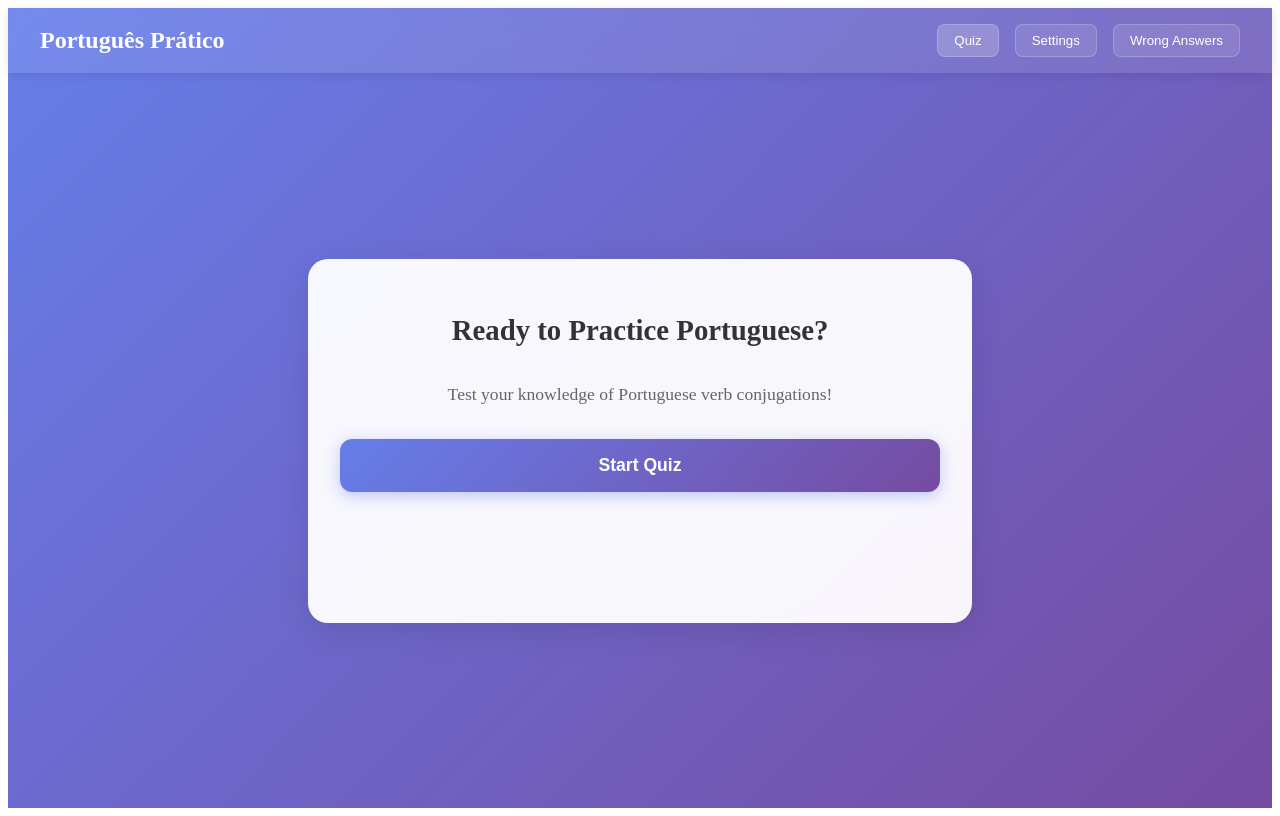
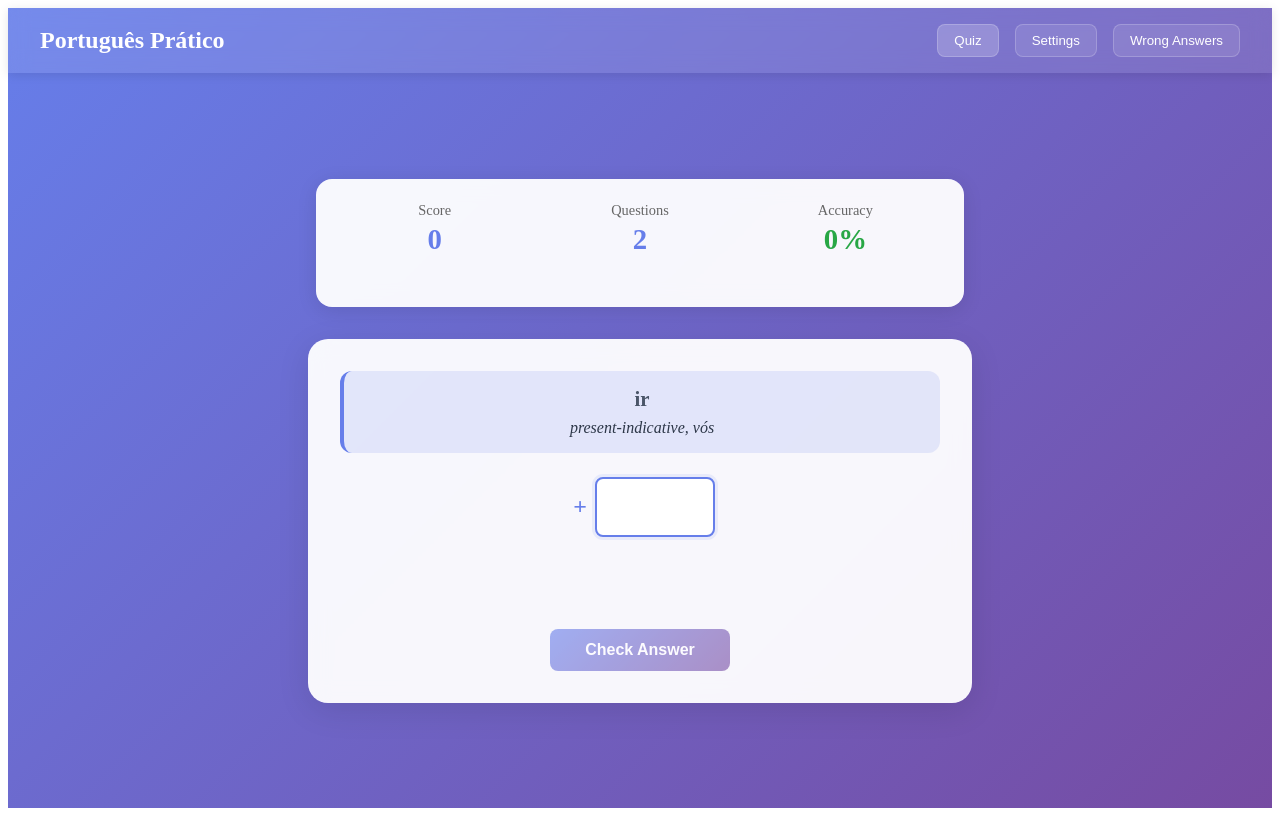
Before and after one commit to oriooctopus/portugues-practico, a React (Vite) app in the folder portugues-pratico/: page / in a window 1280 px wide. Built offline with nearby package versions, Linux system fonts and the light colour scheme.

Commit message:
add keypress listener

```diff
--- a/portugues-pratico/src/components/Feedback.tsx
+++ b/portugues-pratico/src/components/Feedback.tsx
@@ -12,6 +12,12 @@ const FeedbackContainer = styled.div<{
       : props.isCorrect === false
       ? "rgba(220, 53, 69, 0.1)"
       : "transparent"};
+`;
+
+const ButtonsContainer = styled.div`
+  display: flex;
+  gap: 1rem;
+  justify-content: center;
 `;
 
 const CorrectAnswer = styled.div<{
@@ -35,10 +41,7 @@ const CorrectAnswer = styled.div<{
   transition: opacity 0.2s ease;
 `;
 
-const ActionButton = styled.button<{
-  isAnswered: boolean;
-  disabled?: boolean;
-}>`
+const BaseButton = styled.button`
   background: linear-gradient(
     135deg,
     #667eea 0%,
@@ -50,11 +53,28 @@ const ActionButton = styled.button<{
   border-radius: 8px;
   font-size: 1rem;
   font-weight: 600;
+  cursor: pointer;
+  transition: all 0.2s ease;
+  width: 180px;
+  flex-shrink: 0;
+
+  &:hover {
+    transform: translateY(-1px);
+    box-shadow: 0 4px 15px
+      rgba(102, 126, 234, 0.4);
+  }
+`;
+
+const ActionButton = styled(
+  BaseButton,
+)<{
+  isAnswered: boolean;
+  disabled?: boolean;
+}>`
   cursor: ${(props) =>
     props.disabled
       ? "not-allowed"
       : "pointer"};
-  transition: all 0.2s ease;
   margin-top: 1rem;
   opacity: ${(props) =>
     props.disabled ? 0.6 : 1};
@@ -77,6 +97,7 @@ interface FeedbackProps {
   fullConjugation: string;
   onNext: () => void;
   onCheckAnswer: () => void;
+  onRetry: () => void;
   isAnswered: boolean;
   userAnswer: string;
 }
@@ -88,6 +109,7 @@ export const Feedback: React.FC<
   fullConjugation,
   onNext,
   onCheckAnswer,
+  onRetry,
   isAnswered,
   userAnswer,
 }) => {
@@ -128,6 +150,18 @@ export const Feedback: React.FC<
           ) : null}
         </CorrectAnswer>
       )}
+
+      <ButtonsContainer>
+        {isAnswered &&
+          isCorrect === false && (
+            <ActionButton
+              onClick={onRetry}
+              isAnswered={isAnswered}
+            >
+              Try Again
+            </ActionButton>
+          )}
+
         <ActionButton
           onClick={handleButtonClick}
           isAnswered={isAnswered}
@@ -137,6 +171,7 @@ export const Feedback: React.FC<
             ? "Next Question"
             : "Check Answer"}
         </ActionButton>
+      </ButtonsContainer>
     </FeedbackContainer>
   );
 };
--- a/portugues-pratico/src/components/QuestionCard.tsx
+++ b/portugues-pratico/src/components/QuestionCard.tsx
@@ -89,7 +89,7 @@ interface QuestionCardProps {
   onAnswerChange: (
     answer: string,
   ) => void;
-  onKeyPress: (
+  onKeyPress?: (
     e: React.KeyboardEvent,
   ) => void;
 }
@@ -163,7 +163,9 @@ export const QuestionCard: React.FC<
               e.target.value,
             )
           }
-          onKeyPress={onKeyPress}
+          onKeyPress={
+            onKeyPress || undefined
+          }
           disabled={isAnswered}
           autoFocus
         />
--- a/portugues-pratico/src/components/QuizView.tsx
+++ b/portugues-pratico/src/components/QuizView.tsx
@@ -1,4 +1,6 @@
-import React from "react";
+import React, {
+  useEffect,
+} from "react";
 import styled from "@emotion/styled";
 import { useQuiz } from "../context/useQuiz";
 import { useSettings } from "../context/useSettings";
@@ -39,36 +41,6 @@ const FeedbackArea = styled.div`
   margin-top: auto;
 `;
 
-const StartButton = styled.button`
-  background: linear-gradient(
-    135deg,
-    #667eea 0%,
-    #764ba2 100%
-  );
-  color: white;
-  border: none;
-  padding: 1rem 2rem;
-  border-radius: 12px;
-  font-size: 1.1rem;
-  font-weight: 600;
-  cursor: pointer;
-  transition: all 0.2s ease;
-  box-shadow: 0 4px 15px
-    rgba(102, 126, 234, 0.4);
-
-  &:hover {
-    transform: translateY(-2px);
-    box-shadow: 0 6px 20px
-      rgba(102, 126, 234, 0.6);
-  }
-
-  &:disabled {
-    opacity: 0.6;
-    cursor: not-allowed;
-    transform: none;
-  }
-`;
-
 const NoSettingsMessage = styled.div`
   background: rgba(255, 255, 255, 0.95);
   backdrop-filter: blur(10px);
@@ -100,7 +72,23 @@ export const QuizView: React.FC =
       useQuiz();
     const { settings } = useSettings();
 
-    const startQuiz = () => {
+    // Check if any settings are selected
+    const hasValidSettings = () => {
+      const hasPronouns = Object.values(
+        settings.pronouns,
+      ).some((enabled) => enabled);
+      const hasTenses = Object.values(
+        settings.tenses,
+      ).some((enabled) => enabled);
+      return hasPronouns && hasTenses;
+    };
+
+    // Auto-start quiz when valid settings are available and no current question
+    useEffect(() => {
+      if (
+        hasValidSettings() &&
+        !state.currentQuestion
+      ) {
         const question =
           generateQuestion(settings);
         if (question) {
@@ -112,7 +100,54 @@ export const QuizView: React.FC =
             type: "NEXT_QUESTION",
           });
         }
+      }
+    }, [
+      settings,
+      state.currentQuestion,
+      dispatch,
+    ]);
+
+    // Global keyboard listener
+    useEffect(() => {
+      const handleKeyDown = (
+        e: KeyboardEvent,
+      ) => {
+        if (e.key === "Enter") {
+          if (!state.isAnswered) {
+            // Only check answer if there's a user answer
+            if (
+              state.userAnswer.trim()
+            ) {
+              checkAnswer();
+            }
+          } else {
+            // If answer is incorrect, retry; otherwise go to next question
+            if (
+              state.isCorrect === false
+            ) {
+              retryQuestion();
+            } else {
+              nextQuestion();
+            }
+          }
+        }
       };
+
+      document.addEventListener(
+        "keydown",
+        handleKeyDown,
+      );
+      return () => {
+        document.removeEventListener(
+          "keydown",
+          handleKeyDown,
+        );
+      };
+    }, [
+      state.isAnswered,
+      state.isCorrect,
+      state.userAnswer,
+    ]);
 
     const nextQuestion = () => {
       const question =
@@ -134,6 +169,12 @@ export const QuizView: React.FC =
       });
     };
 
+    const retryQuestion = () => {
+      dispatch({
+        type: "RETRY_QUESTION",
+      });
+    };
+
     const handleAnswerChange = (
       answer: string,
     ) => {
@@ -141,33 +182,6 @@ export const QuizView: React.FC =
         type: "SET_ANSWER",
         payload: answer,
       });
-    };
-
-    const handleKeyPress = (
-      e: React.KeyboardEvent,
-    ) => {
-      if (
-        e.key === "Enter" &&
-        !state.isAnswered
-      ) {
-        checkAnswer();
-      } else if (
-        e.key === "Enter" &&
-        state.isAnswered
-      ) {
-        nextQuestion();
-      }
-    };
-
-    // Check if any settings are selected
-    const hasValidSettings = () => {
-      const hasPronouns = Object.values(
-        settings.pronouns,
-      ).some((enabled) => enabled);
-      const hasTenses = Object.values(
-        settings.tenses,
-      ).some((enabled) => enabled);
-      return hasPronouns && hasTenses;
     };
 
     if (!hasValidSettings()) {
@@ -188,24 +202,18 @@ export const QuizView: React.FC =
       );
     }
 
+    // Show loading state while generating first question
     if (!state.currentQuestion) {
       return (
         <QuizContainer>
           <QuizCard>
             <WelcomeTitle>
-              Ready to Practice
-              Portuguese?
+              Loading Quiz...
             </WelcomeTitle>
             <WelcomeText>
-              Test your knowledge of
-              Portuguese verb
-              conjugations!
+              Preparing your Portuguese
+              practice session...
             </WelcomeText>
-            <StartButton
-              onClick={startQuiz}
-            >
-              Start Quiz
-            </StartButton>
           </QuizCard>
         </QuizContainer>
       );
@@ -234,7 +242,6 @@ export const QuizView: React.FC =
             onAnswerChange={
               handleAnswerChange
             }
-            onKeyPress={handleKeyPress}
           />
 
           <FeedbackArea>
@@ -254,6 +261,7 @@ export const QuizView: React.FC =
               onCheckAnswer={
                 checkAnswer
               }
+              onRetry={retryQuestion}
               isAnswered={
                 state.isAnswered
               }
--- a/portugues-pratico/src/context/QuizProvider.tsx
+++ b/portugues-pratico/src/context/QuizProvider.tsx
@@ -82,6 +82,13 @@ function quizReducer(
         ...state,
         score: state.score + 1,
       };
+    case "RETRY_QUESTION":
+      return {
+        ...state,
+        isAnswered: false,
+        isCorrect: null,
+        userAnswer: "",
+      };
     default:
       return state;
   }
--- a/portugues-pratico/src/types/index.ts
+++ b/portugues-pratico/src/types/index.ts
@@ -80,4 +80,5 @@ export type QuizAction =
   | { type: "CHECK_ANSWER" }
   | { type: "NEXT_QUESTION" }
   | { type: "RESET_QUIZ" }
-  | { type: "INCREMENT_SCORE" };
+  | { type: "INCREMENT_SCORE" }
+  | { type: "RETRY_QUESTION" };
```
Lines whose indentation alone changed are shown as unchanged.
